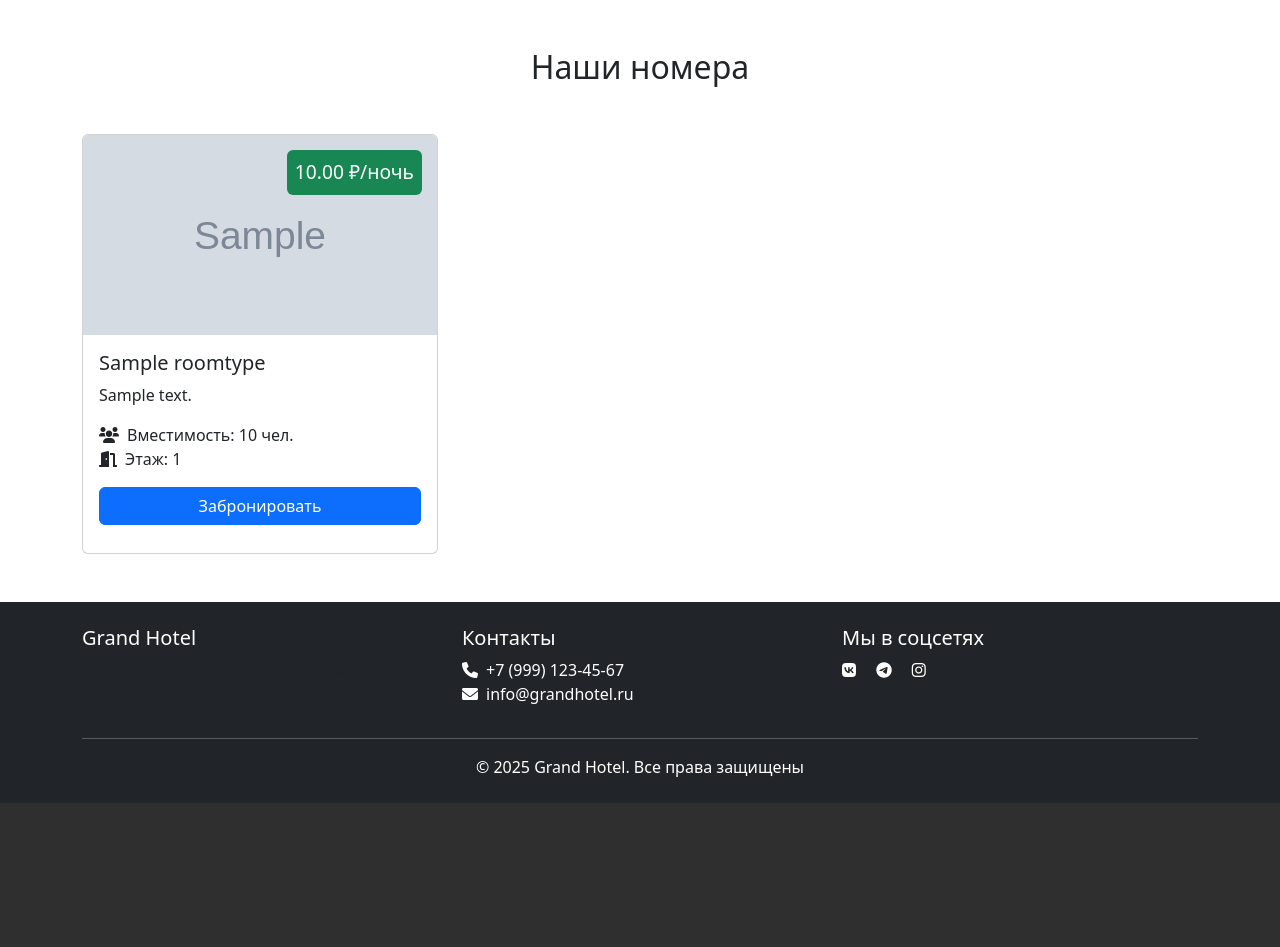
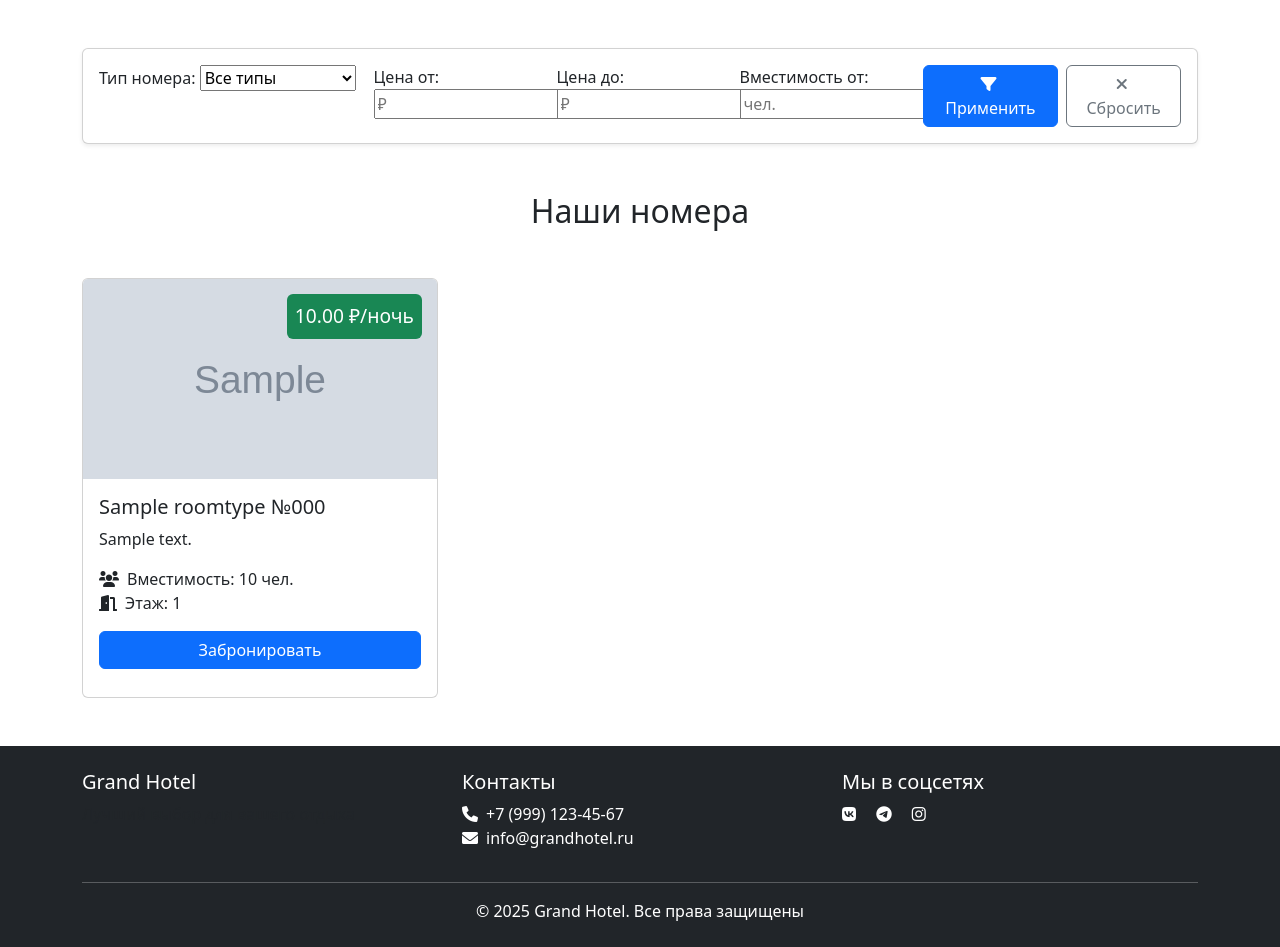
Before and after one commit to neki4l/BookingSystem, a Django app: page / in a window 1280 px wide. Shown: the part 616-1563 px from the top of the page. Before the commit the page ends 1419 px from the top, so only its background shows below. Run offline with Django 5.2, Linux system fonts and the light colour scheme; tables that the repository leaves empty hold one stand-in row (values such as "Sample post"); grey boxes marked "Sample" are stand-in pictures.

Commit message:
add filter

```diff
--- a/booking/forms.py
+++ b/booking/forms.py
@@ -1,5 +1,5 @@
 from django import forms
-from .models import Booking, Review, Service
+from .models import Booking, Review, Service, RoomType
 
 class BookingForm(forms.ModelForm):
     services = forms.ModelMultipleChoiceField(
@@ -25,3 +25,26 @@ class ReviewForm(forms.ModelForm):
             'rating': forms.NumberInput(attrs={'min': 1, 'max': 5}),
             'comment': forms.Textarea(attrs={'rows': 4}),
         }
+
+class RoomFilterForm(forms.Form):
+    room_type = forms.ModelChoiceField(
+        queryset=RoomType.objects.all(),
+        required=False,
+        label='Тип номера',
+        empty_label='Все типы'
+    )
+    min_price = forms.IntegerField(
+        required=False,
+        label='Цена от',
+        widget=forms.NumberInput(attrs={'placeholder': '₽'})
+    )
+    max_price = forms.IntegerField(
+        required=False,
+        label='Цена до',
+        widget=forms.NumberInput(attrs={'placeholder': '₽'})
+    )
+    capacity = forms.IntegerField(
+        required=False,
+        label='Вместимость от',
+        widget=forms.NumberInput(attrs={'placeholder': 'чел.'})
+    )
--- a/booking/models.py
+++ b/booking/models.py
@@ -36,6 +36,7 @@ class Booking(models.Model):
     user = models.ForeignKey(User, on_delete=models.CASCADE, verbose_name="Пользователь")
     room = models.ForeignKey(Room, on_delete=models.CASCADE, verbose_name="Комната")
     total_price = models.IntegerField(default=0, verbose_name="Общая стоимость")
+    is_cancelled = models.BooleanField(default=False, verbose_name='Отменено')
     check_in = models.DateField(verbose_name="Заезд")
     check_out = models.DateField(verbose_name="Выезд")
     created_at = models.DateTimeField(auto_now_add=True, verbose_name="Дата создания")
@@ -66,6 +67,13 @@ class Booking(models.Model):
         )
         self.total_price = room_price + services_price
         self.save()
+
+    def cancel(self):
+        self.is_cancelled = True
+        self.room.is_available = True
+        self.room.save()
+        self.save()
+
 
     def clean(self):
         if self.check_in > self.check_out:
--- a/booking/views.py
+++ b/booking/views.py
@@ -1,13 +1,36 @@
 from django.shortcuts import render, redirect, get_object_or_404
 from .models import Room, Booking, Review, BookingService
-from .forms import BookingForm, ReviewForm
+from .forms import BookingForm, ReviewForm, RoomFilterForm
 from django.contrib import messages
 from django.contrib.auth.decorators import login_required
 from django.core.exceptions import ValidationError
 
 def home(request):
     rooms = Room.objects.filter(is_available=True)
-    return render(request, 'booking/home.html', {'rooms': rooms})
+    form = RoomFilterForm(request.GET or None)
+
+    if form.is_valid():
+        room_type = form.cleaned_data.get('room_type')
+        min_price = form.cleaned_data.get('min_price')
+        max_price = form.cleaned_data.get('max_price')
+        capacity = form.cleaned_data.get('capacity')
+
+        if room_type:
+            rooms = rooms.filter(room_type=room_type)
+
+        if min_price:
+            rooms = rooms.filter(room_type__price__gte=min_price)
+
+        if max_price:
+            rooms = rooms.filter(room_type__price__lte=max_price)
+
+        if capacity:
+            rooms = rooms.filter(room_type__capacity__gte=capacity)
+
+    return render(request, 'booking/home.html', {
+        'rooms': rooms,
+        'form': form
+    })
 
 @login_required
 def book_room(request, room_id):
--- a/templates/booking/base.html
+++ b/templates/booking/base.html
@@ -150,6 +150,39 @@
                     margin-left: 0.5rem;
                 }
 
+
+
+
+
+                /* Стили для фильтра */
+                .filter-card {
+                    border-radius: 10px;
+                    border: 1px solid #e0e0e0;
+                }
+
+                .filter-card .form-control {
+                    border-radius: 8px;
+                    padding: 0.5rem 0.75rem;
+                }
+
+                .filter-card label {
+                    font-weight: 500;
+                    color: #555;
+                    margin-bottom: 0.3rem;
+                }
+
+                /* Адаптация под мобильные устройства */
+                @media (max-width: 768px) {
+                    .filter-card .col-md-3,
+                    .filter-card .col-md-2 {
+                        margin-bottom: 1rem;
+                    }
+
+                    .filter-card .d-flex {
+                        justify-content: center;
+                    }
+                }
+
     </style>
 </head>
 <body class="d-flex flex-column min-vh-100">
--- a/templates/booking/home.html
+++ b/templates/booking/home.html
@@ -9,7 +9,41 @@
 </div>
 
 <div class="container py-5">
+    <!-- Фильтры -->
+    <div class="card mb-5 shadow-sm">
+        <div class="card-body">
+            <form method="get" class="row g-3">
+                <div class="col-md-3">
+                    {{ form.room_type.label_tag }}
+                    {{ form.room_type }}
+                </div>
+                <div class="col-md-2">
+                    {{ form.min_price.label_tag }}
+                    {{ form.min_price }}
+                </div>
+                <div class="col-md-2">
+                    {{ form.max_price.label_tag }}
+                    {{ form.max_price }}
+                </div>
+                <div class="col-md-2">
+                    {{ form.capacity.label_tag }}
+                    {{ form.capacity }}
+                </div>
+                <div class="col-md-3 d-flex align-items-end">
+                    <button type="submit" class="btn btn-primary me-2">
+                        <i class="fas fa-filter me-1"></i> Применить
+                    </button>
+                    <a href="{% url 'home' %}" class="btn btn-outline-secondary">
+                        <i class="fas fa-times me-1"></i> Сбросить
+                    </a>
+                </div>
+            </form>
+        </div>
+    </div>
+
+    <!-- Список номеров -->
     <h2 class="text-center mb-5">Наши номера</h2>
+    {% if rooms %}
     <div class="row row-cols-1 row-cols-md-2 row-cols-lg-3 g-4">
         {% for room in rooms %}
         <div class="col">
@@ -20,18 +54,24 @@
                 <img src="{{ room.image.url }}" class="card-img-top"
                      alt="{{ room.room_type.name }}" style="height: 200px; object-fit: cover;">
                 <div class="card-body">
-                    <h5 class="card-title">{{ room.room_type.name }}</h5>
+                    <h5 class="card-title">{{ room.room_type.name }} №{{ room.room_number }}</h5>
                     <p class="card-text">{{ room.room_type.description }}</p>
                     <ul class="list-unstyled">
                         <li><i class="fas fa-users me-2"></i>Вместимость: {{ room.room_type.capacity }} чел.</li>
                         <li><i class="fas fa-door-open me-2"></i>Этаж: {{ room.floor_number }}</li>
                     </ul>
-                    <a href="{% url 'book' room.pk %}"
-                       class="btn btn-primary w-100">Забронировать</a>
+                    <a href="{% url 'book' room.pk %}" class="btn btn-primary w-100">
+                        Забронировать
+                    </a>
                 </div>
             </div>
         </div>
         {% endfor %}
     </div>
+    {% else %}
+    <div class="alert alert-info text-center">
+        По выбранным фильтрам номеров не найдено. Попробуйте изменить критерии поиска.
+    </div>
+    {% endif %}
 </div>
 {% endblock %}
```
Also changed, not shown: booking/migrations/0008_booking_is_cancelled.py (added).
